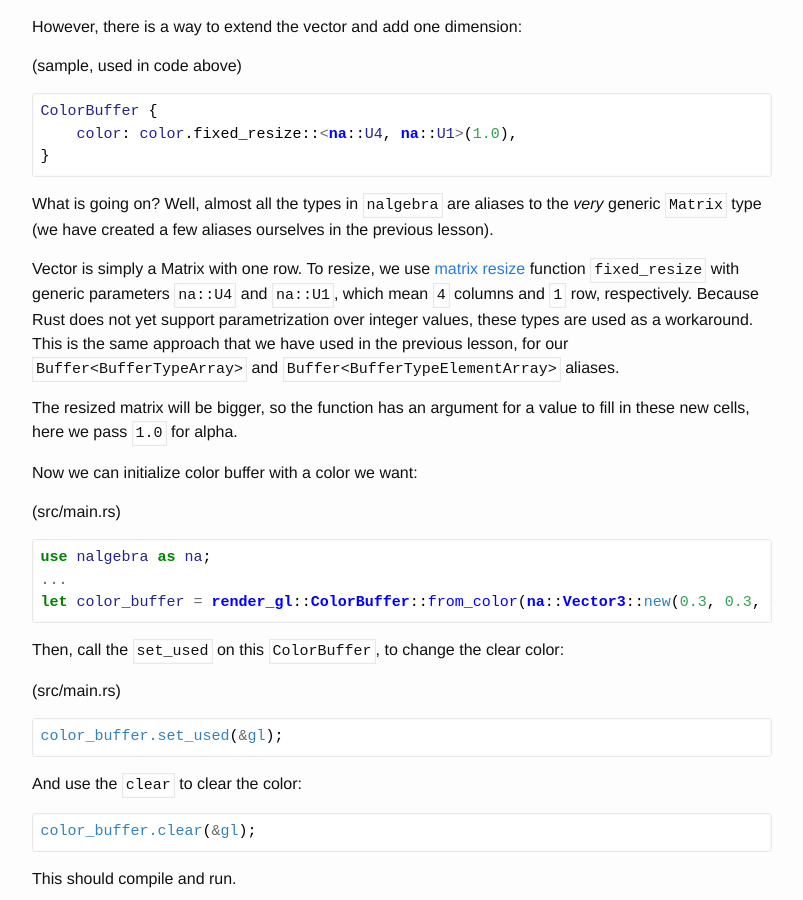
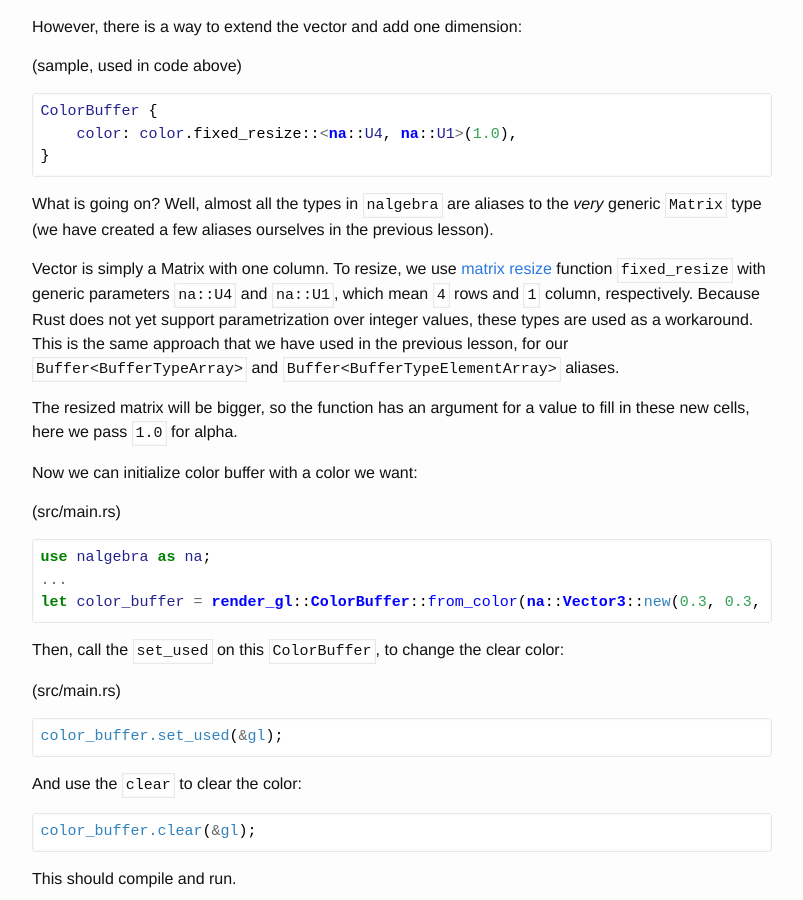
Before and after one commit to Nercury/Nercury.github.io, a Jekyll site: the page built from _posts/2018-07-27-opengl-in-rust-from-scratch-13-safe-triangle-nalgebra.markdown, in a window 1280 px wide and 900 px high, scrolled down 11050 px. Shown: the whole window, without its empty margins (238-1041 px from the left). Built offline with Jekyll 4.4.1, drawn with Linux system fonts in a browser that asks for light colours; nearby versions of some CDN libraries.

Commit message:
Fix matrix and shader mistakes

````diff
--- a/_posts/2018-02-10-opengl-in-rust-from-scratch-03-compiling-shaders.markdown
+++ b/_posts/2018-02-10-opengl-in-rust-from-scratch-03-compiling-shaders.markdown
@@ -307,7 +307,7 @@ impl Shader {
 ```
 
 `create` does not have `self` first parameter, and is akin to static functions in Java-like languages.
-It is called using `Shader::create` syntax and acts as a constructor.
+It is called using `Shader::from_source` syntax and acts as a constructor.
 
 The return type of it is `Result<Shader, String>`, which may be either the successfully created `Shader`,
 or an error `String`.
@@ -694,7 +694,7 @@ that makes `&String` or `&Vec<T>` arguments work for `&str` or `&[T]` parameters
 gets compiled into our executable as string.
 - `.unwrap` for `CString::new` is needed because Rust's UTF-8 strings may contain 0 in the middle and be valid.
 This should basically never happen, so we use `unwrap` to panic the program if it does.
-- `.unwarp` on `Shader::create_...` functions will panic and terminate our program with a debug
+- `.unwarp` on `Shader::from_*_source_...` functions will panic and terminate our program with a debug
 message if shaders fail to compile. This is temporary way we handle the compilation.
 
 Then, we link our shaders:
--- a/_posts/2018-07-27-opengl-in-rust-from-scratch-13-safe-triangle-nalgebra.markdown
+++ b/_posts/2018-07-27-opengl-in-rust-from-scratch-13-safe-triangle-nalgebra.markdown
@@ -569,9 +569,9 @@ What is going on? Well, almost all the types in `nalgebra` are aliases
 to the _very_ generic `Matrix` type (we have created a few
 aliases ourselves in the previous lesson).
 
-Vector is simply a Matrix with one row. To resize, we use [matrix resize](http://nalgebra.org/vectors_and_matrices/#matrix-resizing)
+Vector is simply a Matrix with one column. To resize, we use [matrix resize](http://nalgebra.org/vectors_and_matrices/#matrix-resizing)
 function `fixed_resize` with generic parameters `na::U4` and `na::U1`, which mean
-`4` columns and `1` row, respectively. Because Rust does not yet support parametrization over
+`4` rows and `1` column, respectively. Because Rust does not yet support parametrization over
 integer values, these types are used as a workaround. This is the same approach that we have used
 in the previous lesson, for our `Buffer<BufferTypeArray>` and
 `Buffer<BufferTypeElementArray>` aliases.
````
